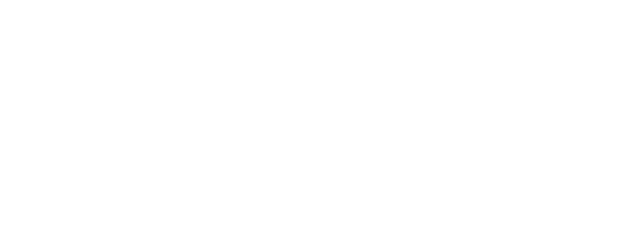
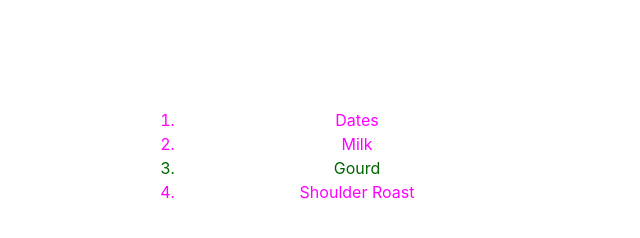
Before and after one commit to abubakar1010/react_simple_project, a React (Vite) app: page / in a window 1280 px wide. Shown: the part 936-1174 px from the top of the page, without its empty margins (303-943 px from the left). Before the commit the page ends 1038 px from the top, so only its background shows below. Built offline with nearby package versions, Linux system fonts and the light colour scheme.

Commit message:
finished conditional rendering on list

```diff
--- a/src/App.jsx
+++ b/src/App.jsx
@@ -3,6 +3,7 @@
 import Condition from './Conditional'
 import Greeting from './Greeting'
 import ReactComponent from './ReactComponent'
+import RenderingList from './RenderingLists'
 import User from './User'
 
 function App() {
@@ -17,6 +18,7 @@
     <Greeting />
     <User />
     <Condition />
+    <RenderingList />
     </>
   )
 }
--- /dev/null
+++ b/src/RenderingLists.jsx
@@ -0,0 +1,21 @@
+import './Greeting.css'
+export default function RenderingList(){
+
+
+    const foods= [
+        {title: "Dates", isFoods: true, id: 1},
+        {title: "Milk", isFoods: true, id: 2},
+        {title: "Gourd", isFoods: false, id: 3},
+        {title: "Shoulder Roast", isFoods: true, id: 4},
+    ]
+
+    const food = foods.map( element => <li key={element.id} style={{color: element.isFoods? 'magenta' : 'darkgreen'}}>{element.title}</li>)
+
+    return (
+        <div className='welcome'>
+            <ol>
+                {food}
+            </ol>
+        </div>
+    )
+}
```
